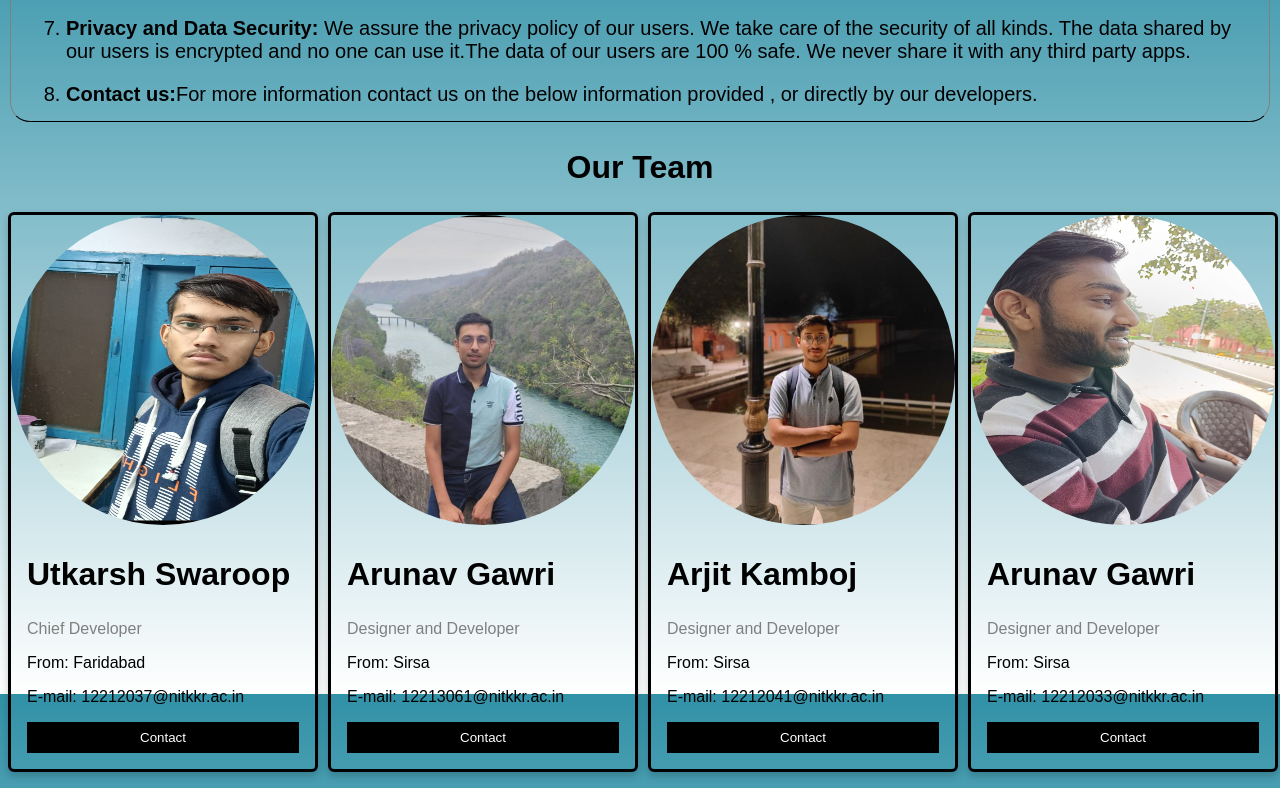
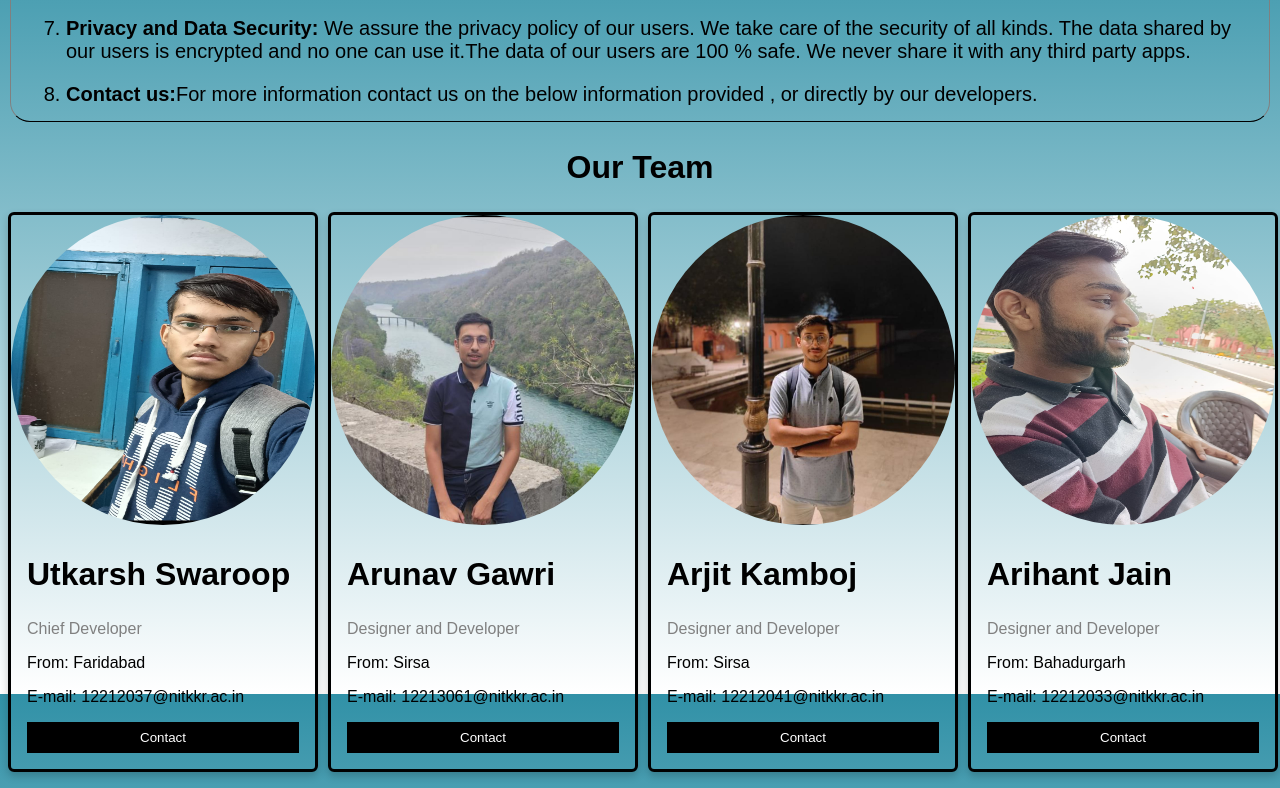
Before and after one commit to Zolo-Ryan/Weather, a plain HTML site: page about22.html in a window 1280 px wide. Shown: the part 906-1694 px from the top of the page. Drawn offline with Linux system fonts and the light colour scheme.

Commit message:
Update about22.html

```diff
--- a/about22.html
+++ b/about22.html
@@ -90,9 +90,9 @@
     <div class="card">
       <img src="arihant.jpg" alt="Arihant">
       <div class="container">
-        <h2>Arunav Gawri</h2>
+        <h2>Arihant Jain</h2>
         <p class="title">Designer and Developer</p>
-        <p>From: Sirsa</p>
+        <p>From: Bahadurgarh</p>
         <p>E-mail: 12212033@nitkkr.ac.in</p>
         <p><button class="button" onclick="openpopup();">Contact</button></p>
       </div>
```
